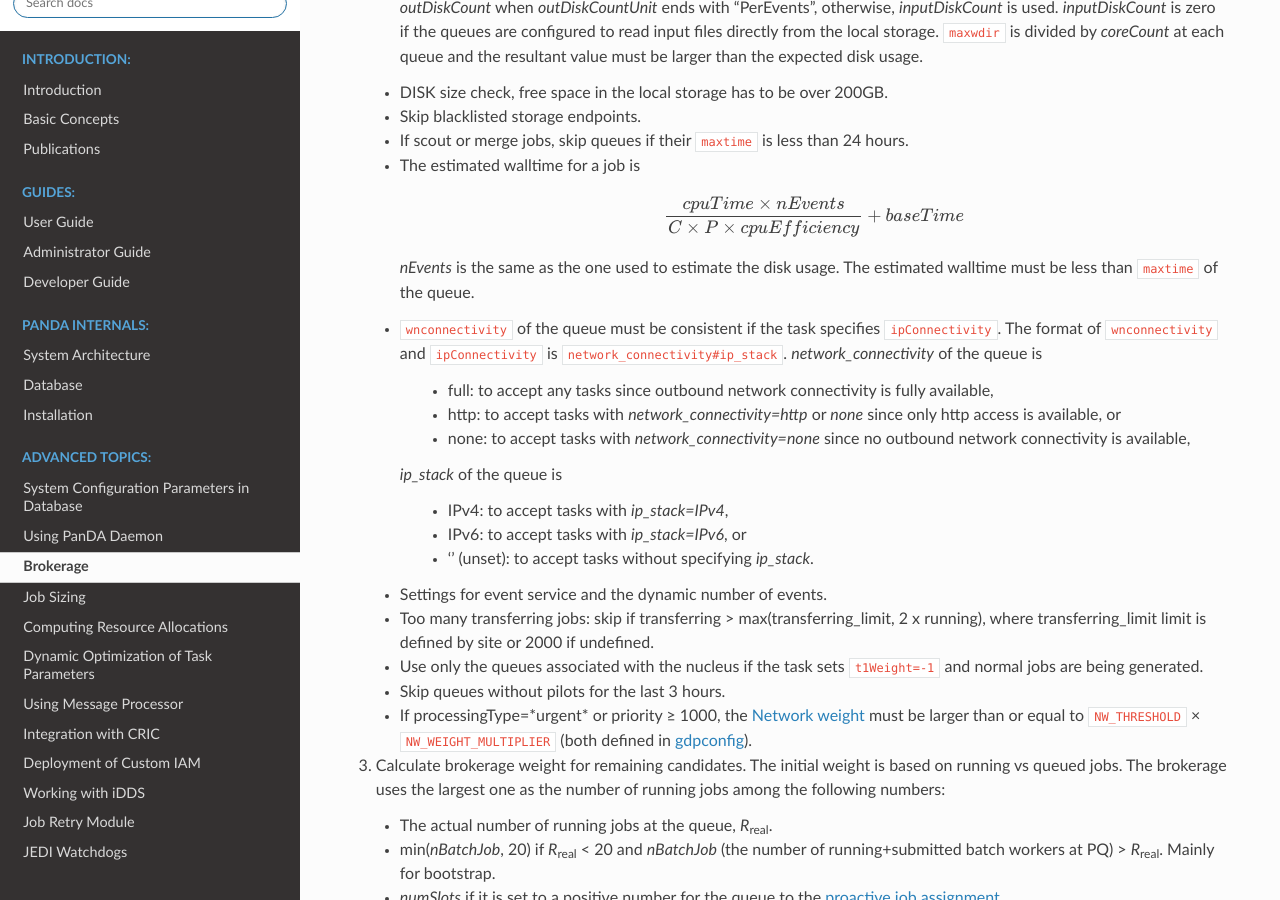
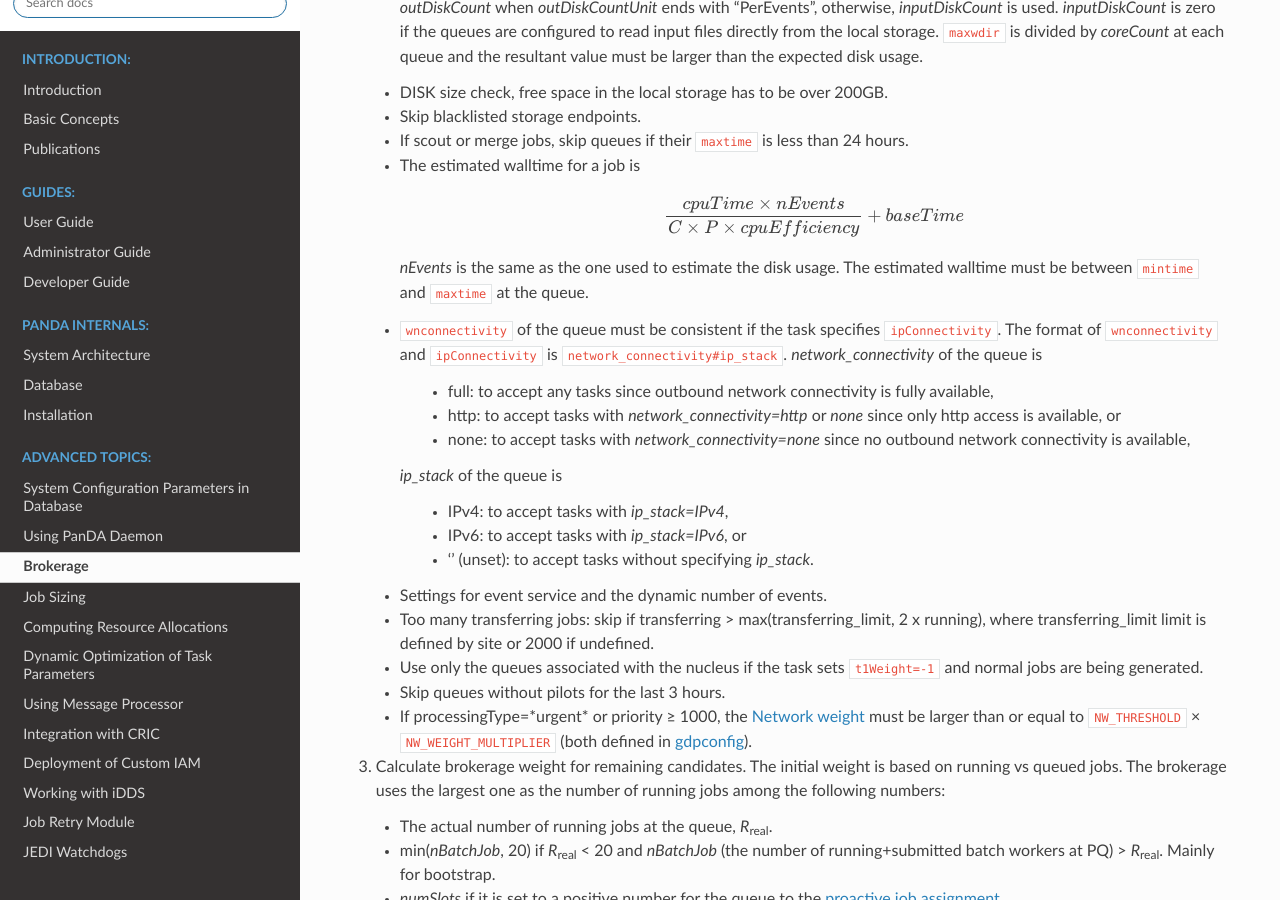
Before and after one commit to PanDAWMS/panda-docs, a Sphinx documentation site: the page built from docs/source/advanced/brokerage.rst, in a window 1280 px wide and 900 px high, scrolled down 1974 px. Built offline with Sphinx 7.4.7 and the Read the Docs theme 2.0.0, drawn with Linux system fonts in a browser that asks for light colours; pages that are not in the unit, such as notebooks, are missing from menus; some of the changed text lies outside the part shown.

Commit message:
analy job brokerage

```diff
--- a/docs/source/advanced/brokerage.rst
+++ b/docs/source/advanced/brokerage.rst
@@ -118,8 +118,7 @@
 
         \frac {cpuTime \times nEvents} {C \times P \times cpuEfficiency} + baseTime
 
-     *nEvents* is the same as the one used to estimate the disk usage. The estimated walltime must be less than
-     ``maxtime`` of the queue.
+     *nEvents* is the same as the one used to estimate the disk usage. The estimated walltime must be between ``mintime`` and ``maxtime`` at the queue.
 
    * ``wnconnectivity`` of the queue must be consistent if the task specifies ``ipConnectivity``.
      The format of ``wnconnectivity`` and ``ipConnectivity`` is ``network_connectivity#ip_stack``.
```
Also changed, not shown: other parts of docs/source/advanced/brokerage.rst (+2 -1 lines).
